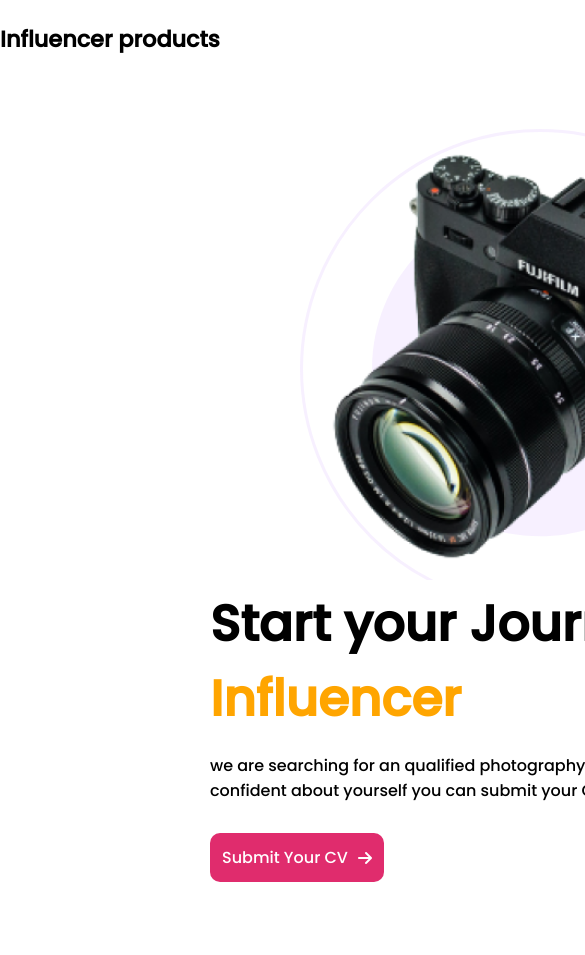
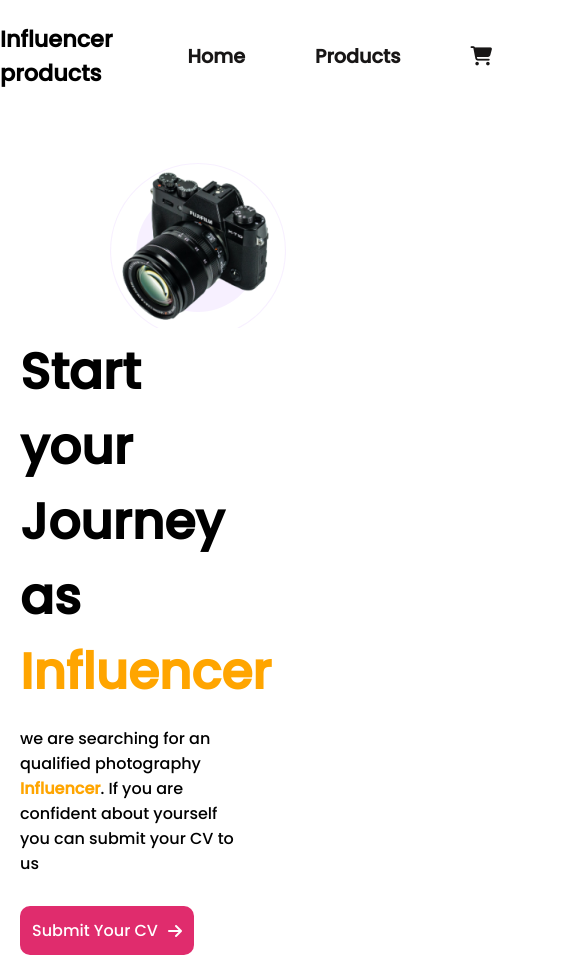
Before and after one commit to burhanuddinrabby/influencer-gear, a plain HTML site: page index.html in a window 390 px wide. Shown: the top 955 px of the page, 585 px wide, since content can reach past the window. Before the commit the page ends 882 px from the top, so only its background shows below. Drawn offline with Linux system fonts and the light colour scheme.

Commit message:
container set

```diff
--- a/style.css
+++ b/style.css
@@ -80,6 +80,10 @@ body{
 
 
 @media (max-width:480px) {
+    .container{
+        width: 440px;
+        margin: auto;
+    }
     .inf-container{
         display: flex;
         flex-direction: column-reverse;
```
